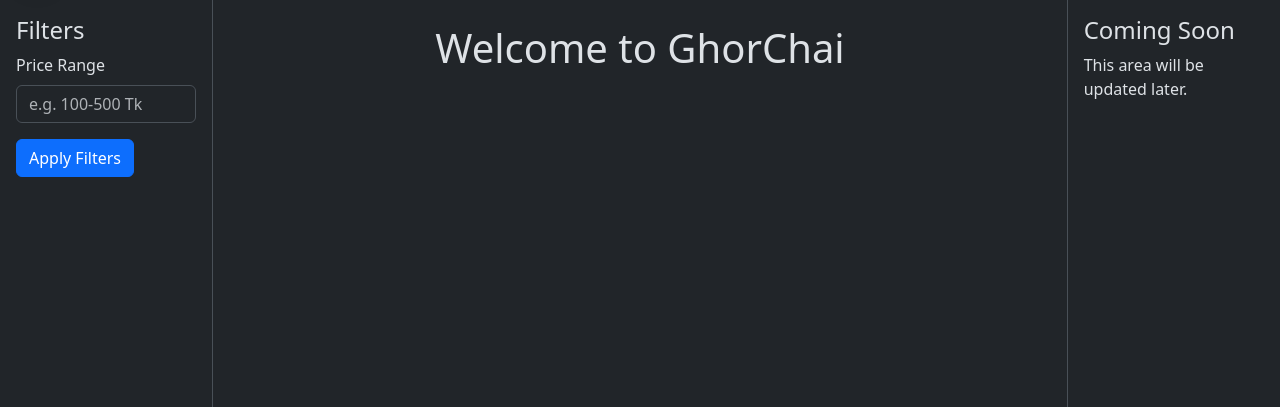
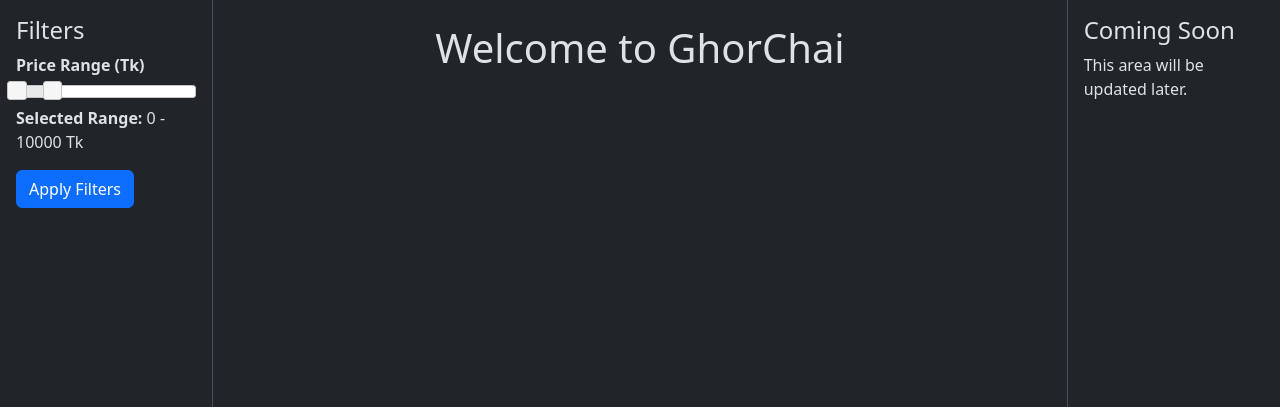
Before and after one commit to ProtikAcharjay/GhorChai, a Django app: template GhorChai/RentPost/templates/post_list.html in a window 1280 px wide. Shown: the part 78-485 px from the top of the page. Run offline with Django 4.2, Linux system fonts and the light colour scheme; the template is opened without the code that fills it, so the values that code supplies are empty; some libraries are stand-ins or nearby versions.

Commit message:
price range fix

```diff
--- a/GhorChai/RentPost/templates/post_list.html
+++ b/GhorChai/RentPost/templates/post_list.html
@@ -11,10 +11,12 @@
             <h4>Filters</h4>
             <form method="GET" action="{% url 'post_list' %}">
                 <div class="mb-3">
-                    <label for="filter2" class="form-label">Price Range</label>
-                    <input type="text" id="filter2" name="price_range" class="form-control"
-                           value="{% if request.GET.price_range %}{{ request.GET.price_range }}{% endif %}"
-                           placeholder="e.g. 100-500 Tk">
+                    <label class="form-label"><strong>Price Range (Tk)</strong></label>
+                    <div id="price-slider"></div>
+                    <p class="mt-2"><strong>Selected Range:</strong> <span id="price-display">0 - 10000 Tk</span></p>
+
+                    <input type="hidden" id="min_price" name="min_price" value="{{ request.GET.min_price|default:0 }}">
+                    <input type="hidden" id="max_price" name="max_price" value="{{ request.GET.max_price|default:10000 }}">
                 </div>
                 {% if user.is_authenticated %}
                 <div class="mb-3 form-check">
@@ -83,6 +85,24 @@
 </div>
 <script>
     $(document).ready(function () {
+        let minPrice = parseInt("{{ request.GET.min_price|default:0 }}");
+        let maxPrice = parseInt("{{ request.GET.max_price|default:10000 }}");
+
+        $("#price-slider").slider({
+            range: true,
+            min: 0,
+            max: 50000,
+            step: 100,
+            values: [minPrice, maxPrice],
+            slide: function(event, ui) {
+                $("#price-display").text(ui.values[0] + " - " + ui.values[1] + " Tk");
+                $("#min_price").val(ui.values[0]);
+                $("#max_price").val(ui.values[1]);
+            }
+        });
+
+        $("#price-display").text(minPrice + " - " + maxPrice + " Tk");
+
         function sendReaction(reactionType, postId) {
             $.ajax({
                 url: `/post/${postId}/react/`,
--- a/GhorChai/templates/layout.html
+++ b/GhorChai/templates/layout.html
@@ -10,7 +10,9 @@
     <link rel="icon" type="image/png" sizes="32x32" href="{% static 'GhorChai-Logo.jpg' %}">
     <link href="https://cdnjs.cloudflare.com/ajax/libs/font-awesome/6.0.0-beta3/css/all.min.css" rel="stylesheet">
     <link rel="stylesheet" href="{% static 'style.css' %}">
+    <link rel="stylesheet" href="https://code.jquery.com/ui/1.12.1/themes/smoothness/jquery-ui.css">
     <script src="https://code.jquery.com/jquery-3.6.0.min.js"></script>
+    <script src="https://code.jquery.com/ui/1.12.1/jquery-ui.js"></script>
     <title>
         {% block title %}
             GhorChai
```
Also changed, not shown: GhorChai/RentPost/views.py (+2 -13 lines).
